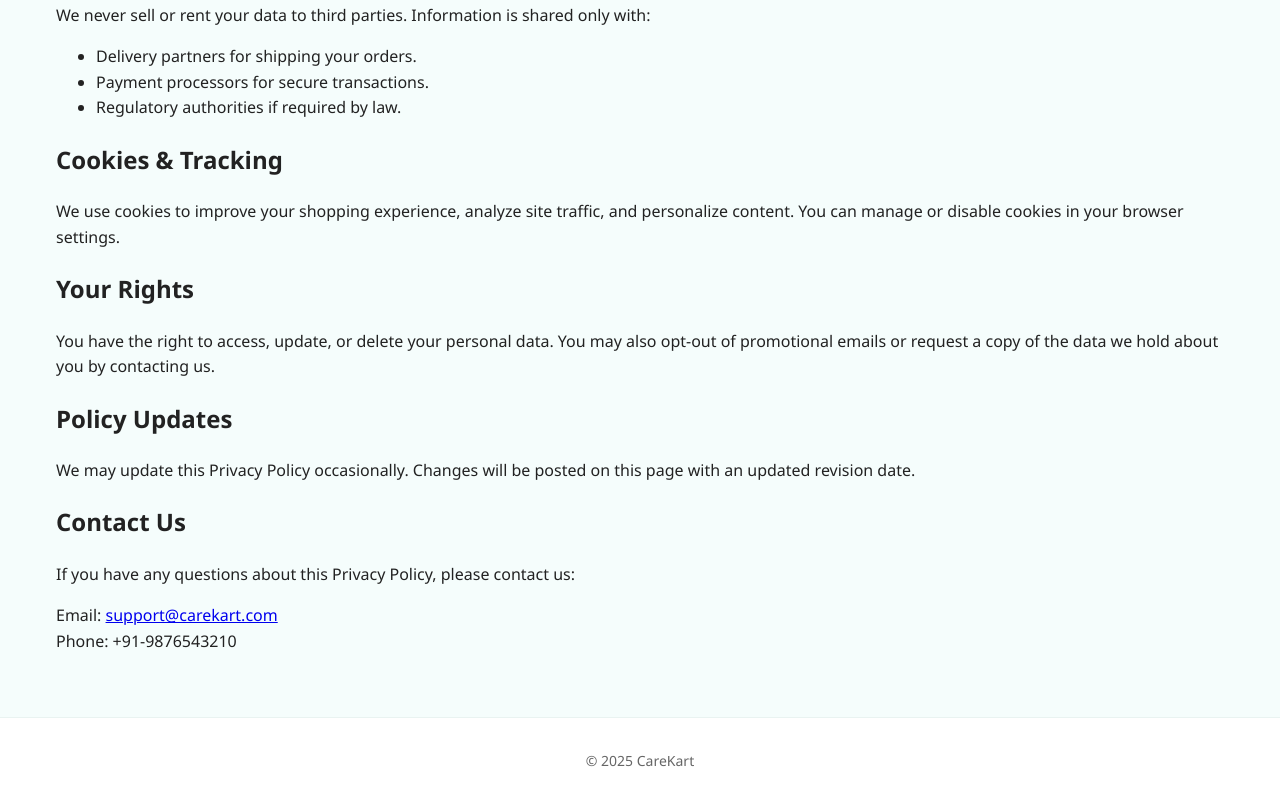
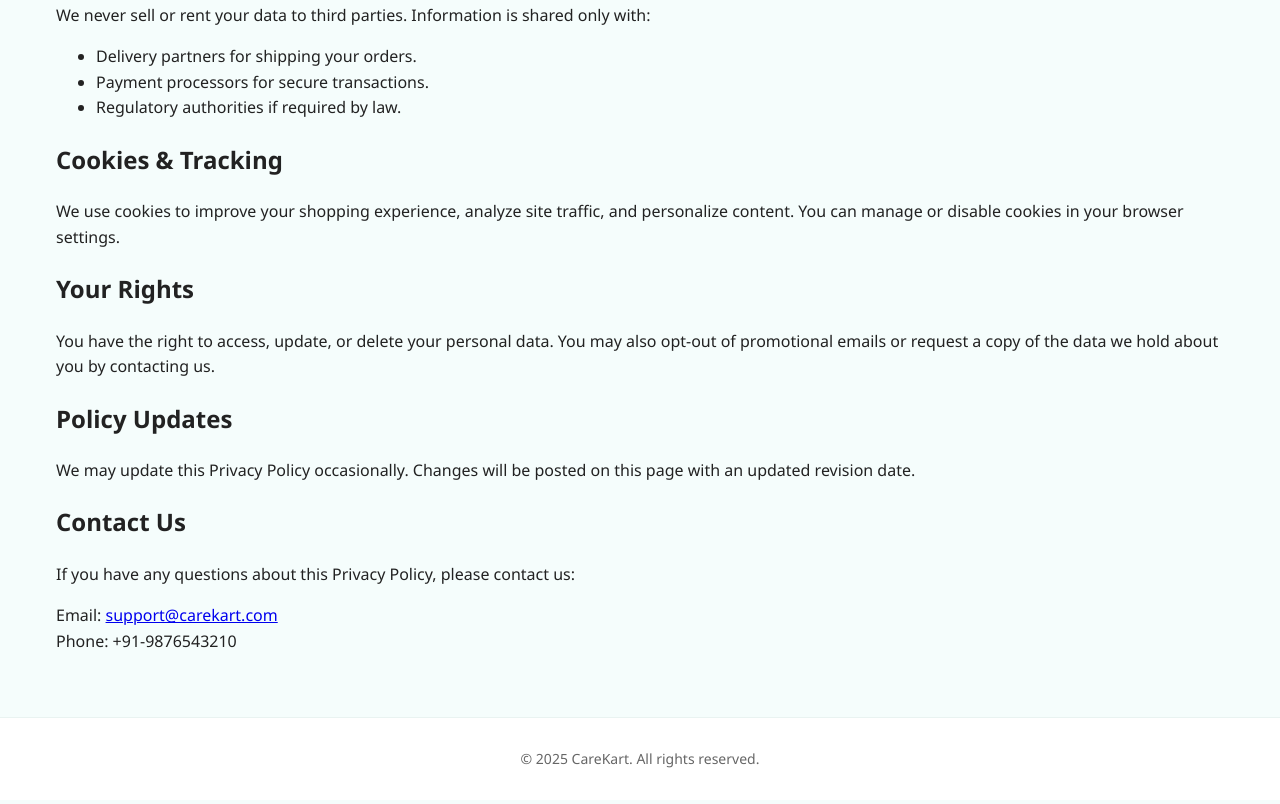
Before and after one commit to AnishaGajakosh/Pharmacy, a website: page privacy.html in a window 1280 px wide. Shown: the part 937-1741 px from the top of the page. Drawn offline with Linux system fonts and the light colour scheme.

Commit message:
Update privacy.html

```diff
--- a/privacy.html
+++ b/privacy.html
@@ -70,9 +70,6 @@
   Phone: +91-9876543210</p>
 </main>
 
-<footer class="site-footer">
-  <div class="container">© <span id="year"></span> CareKart</div>
-</footer>
 <script>
   document.getElementById('year').textContent = new Date().getFullYear();
 </script>
@@ -80,5 +77,8 @@
   .back-arrow {display: inline-block;font-size: 22px;cursor: pointer;margin-bottom: 15px;color: #28a745;text-decoration: none;font-weight: 500;}
   .back-arrow:hover {color: #1e7e34;}
   </style>
+  <footer class="site-footer">
+  <p>© 2025 CareKart. All rights reserved.</p>
+</footer>
 </body>
 </html>
```
